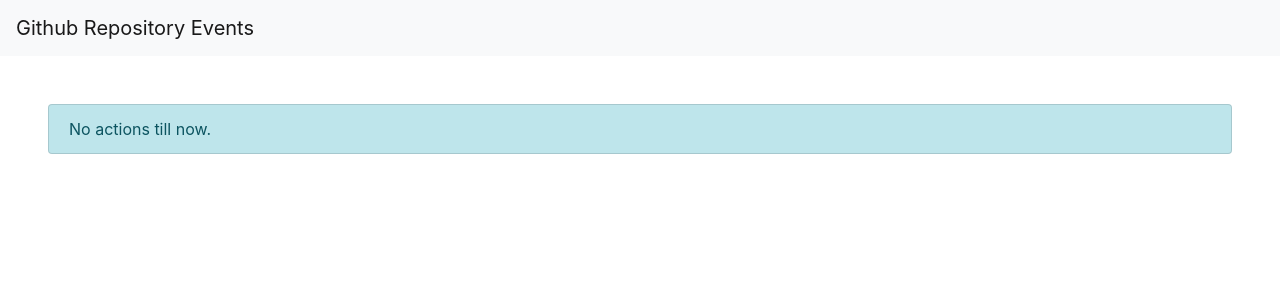
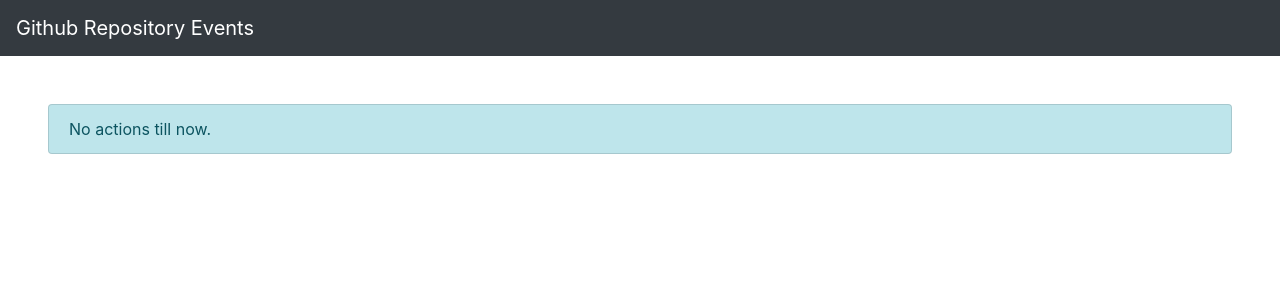
Before and after one commit to ast-cloud/webhook-repo, a Flask app: page / in a window 1280 px wide. Shown: the top 300 px of the page. Run offline with Flask 2, Linux system fonts and the light colour scheme; data that the repository does not hold is empty; some libraries are stand-ins or nearby versions.

Commit message:
Updated UI

```diff
--- a/templates/index.html
+++ b/templates/index.html
@@ -15,7 +15,7 @@
 
 <body>
 
-    <nav class="navbar navbar-expand-lg navbar-light bg-light">
+    <nav class="navbar navbar-expand-lg navbar-dark bg-dark">
         <a class="navbar-brand" href="/">Github Repository Events</a>
         <button class="navbar-toggler" type="button" data-toggle="collapse" data-target="#navbarSupportedContent"
             aria-controls="navbarSupportedContent" aria-expanded="false" aria-label="Toggle navigation">
@@ -33,7 +33,7 @@
         {% endif %}
 
         {% if datalist|length > 0 %}
-        <li class="list-group-item mb-5">All Events -</li>
+        <li class="list-group-item mb-5"> <b>All Events -</b></li>
             {% for l in datalist %}
                 {% if l.action == 'PUSH' %}
                     <li class="list-group-item list-group-item-primary mb-2">{{l.author}} pushed to {{l.to_branch}} on {{l.timestamp}}</li>
```
